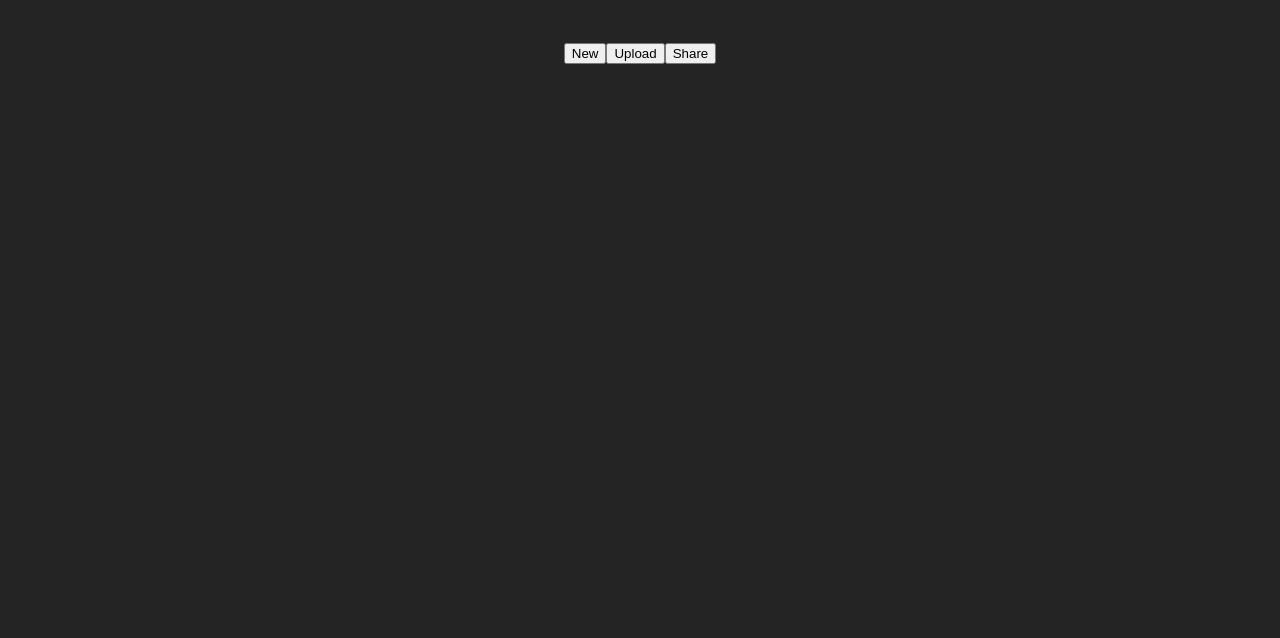
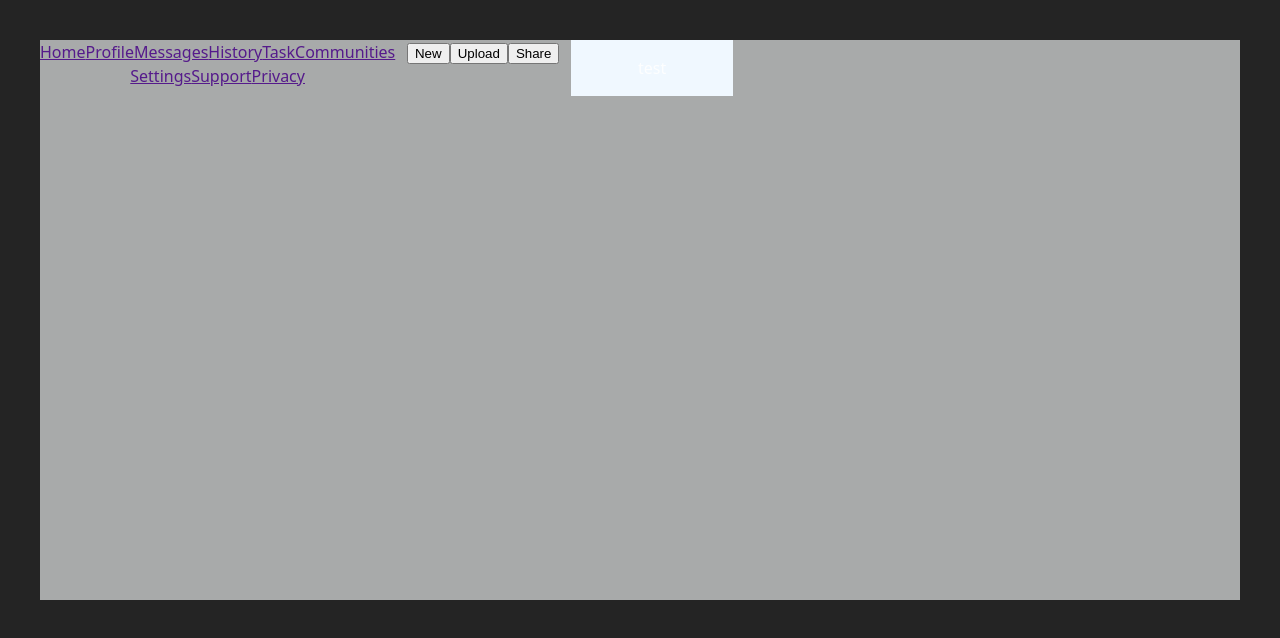
Before and after one commit to Vahe-Sevachyan/admindashboard, a React app: page / in a window 1280 px wide. Shown: the top 638 px of the page. Built offline with nearby package versions, Linux system fonts and the light colour scheme; the HTML template or start-up script is replaced by a standard one.

Commit message:
button and link component

```diff
--- a/src/App.css
+++ b/src/App.css
@@ -17,3 +17,20 @@
 .logo.react:hover {
   filter: drop-shadow(0 0 2em #61dafbaa);
 }
+.main-wrapper {
+  display: grid;
+  grid-template-columns: repeat(6, 1fr);
+  grid-template-rows: repeat(9, 1fr);
+  gap: 7px;
+  background-color: rgb(168, 170, 170);
+}
+
+.sidebar-child {
+  background-color: rgb(211, 233, 233);
+  /* grid-row: span 9 / span 9; */
+}
+.navbar-child {
+  background-color: bisque;
+  /* grid-column: span 5 / span 5;
+  grid-row: span 3 / span 3; */
+}
--- a/src/App.tsx
+++ b/src/App.tsx
@@ -1,12 +1,42 @@
 import "./App.css";
+import MainDisplay from "./layouts/MainDisplay";
 import NavBar from "./layouts/NavBar";
+import SideBar from "./layouts/SideBar";
 
 function App() {
   return (
-    <>
-      <NavBar />
-    </>
+    <div className="main-wrapper">
+      <SideBar className="sidebar-child" />
+      <NavBar className="navbar-child" />
+      <MainDisplay claassName="maindisplay-child" />
+    </div>
   );
 }
 
 export default App;
+
+// .parent {
+// display: grid;
+// grid-template-columns: repeat(5, 1fr);
+// grid-template-rows: repeat(5, 1fr);
+// grid-column-gap: 0px;
+// grid-row-gap: 0px;
+// }
+
+// .div1 { grid-area: 1 / 1 / 3 / 2; }
+// .div2 { grid-area: 3 / 1 / 4 / 2; }
+// .div3 { grid-area: 4 / 1 / 5 / 2; }
+// .div4 { grid-area: 1 / 1 / 6 / 2; }
+// .div5 { grid-area: 1 / 2 / 2 / 6; }
+// .div6 { grid-area: 2 / 2 / 6 / 6; }
+
+{
+  /* <div class="parent">
+<div class="div1"> </div>
+<div class="div2"> </div>
+<div class="div3"> </div>
+<div class="div4"> </div>
+<div class="div5"> </div>
+<div class="div6"> </div>
+</div> */
+}
--- a/src/components/Button.tsx
+++ b/src/components/Button.tsx
@@ -2,7 +2,9 @@ import type { ReactNode } from "react";
 interface ButtonProps {
   children: ReactNode;
 }
+
 function Button({ children }: ButtonProps) {
   return <button className="button__body">{children}</button>;
 }
+
 export default Button;
--- /dev/null
+++ b/src/components/PageLink.tsx
@@ -0,0 +1,8 @@
+import type { ReactNode } from "react";
+interface LinkProps {
+  children: ReactNode;
+}
+function SideBarLink({ children }: LinkProps) {
+  return <span className="link__body">{children}</span>;
+}
+export default SideBarLink;
--- a/src/layouts/MainDisplay.tsx
+++ b/src/layouts/MainDisplay.tsx
@@ -1,2 +1,9 @@
-function MainDisplay() {}
+import "../styles/MainDisplay.css";
+function MainDisplay() {
+  return (
+    <div className="main-display-wrapper">
+      <p>test</p>
+    </div>
+  );
+}
 export default MainDisplay;
--- a/src/layouts/NavBar.tsx
+++ b/src/layouts/NavBar.tsx
@@ -1,7 +1,11 @@
 import Button from "../components/Button";
-function NavBar() {
+import "../styles/Navbar.css";
+interface NavbarBarProp {
+  className?: string;
+}
+function NavBar({ claassName = "" }: NavbarBarProp) {
   return (
-    <div>
+    <div className="navbar-wrapper">
       <Button>{<span>New</span>}</Button>
       <Button>{<span>Upload</span>}</Button>
       <Button>{<span>Share</span>}</Button>
--- a/src/layouts/SideBar.tsx
+++ b/src/layouts/SideBar.tsx
@@ -0,0 +1,26 @@
+import SideBarLink from "../components/PageLink";
+import "../styles/SideBar.css";
+interface SideBarProp {
+  className?: string;
+}
+function SideBar({ claassName = "" }: SideBarProp) {
+  return (
+    <section className="sidebar-wrapper">
+      <div className="pageLinks">
+        <SideBarLink>{<a href="">Home</a>}</SideBarLink>
+        <SideBarLink>{<a href="">Profile</a>}</SideBarLink>
+        <SideBarLink>{<a href="">Messages</a>}</SideBarLink>
+        <SideBarLink>{<a href="">History</a>}</SideBarLink>
+        <SideBarLink>{<a href="">Task</a>}</SideBarLink>
+        <SideBarLink>{<a href="">Communities</a>}</SideBarLink>
+      </div>
+      <div className="supportLinks">
+        <SideBarLink>{<a href="">Settings</a>}</SideBarLink>
+        <SideBarLink>{<a href="">Support</a>}</SideBarLink>
+        <SideBarLink>{<a href="">Privacy</a>}</SideBarLink>
+      </div>
+    </section>
+  );
+}
+
+export default SideBar;
--- /dev/null
+++ b/src/styles/MainDisplay.css
@@ -0,0 +1,7 @@
+.main-display-wrapper {
+  background-color: aliceblue;
+  /* grid-column: span 5 / span 5;
+  grid-row: span 6 / span 6;
+  grid-column-start: 2;
+  grid-row-start: 4; */
+}
--- /dev/null
+++ b/src/styles/Navbar.css
@@ -0,0 +1,5 @@
+/* .navbar-wrapper {
+  background-color: bisque;
+  grid-column: span 5 / span 5;
+  grid-row: span 3 / span 3;
+} */
--- /dev/null
+++ b/src/styles/SideBar.css
@@ -0,0 +1,4 @@
+/* .sidebar-wrapper {
+  background-color: rgb(211, 233, 233);
+  grid-row: span 9 / span 9;
+} */
```
